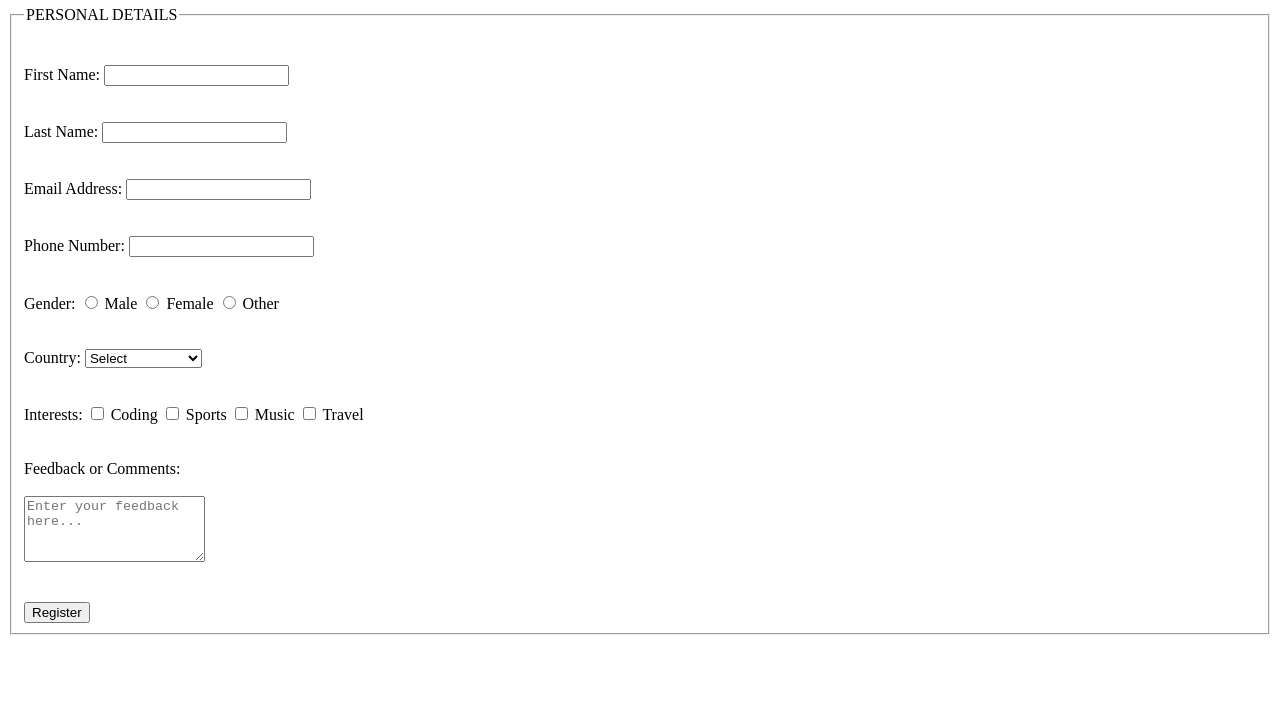
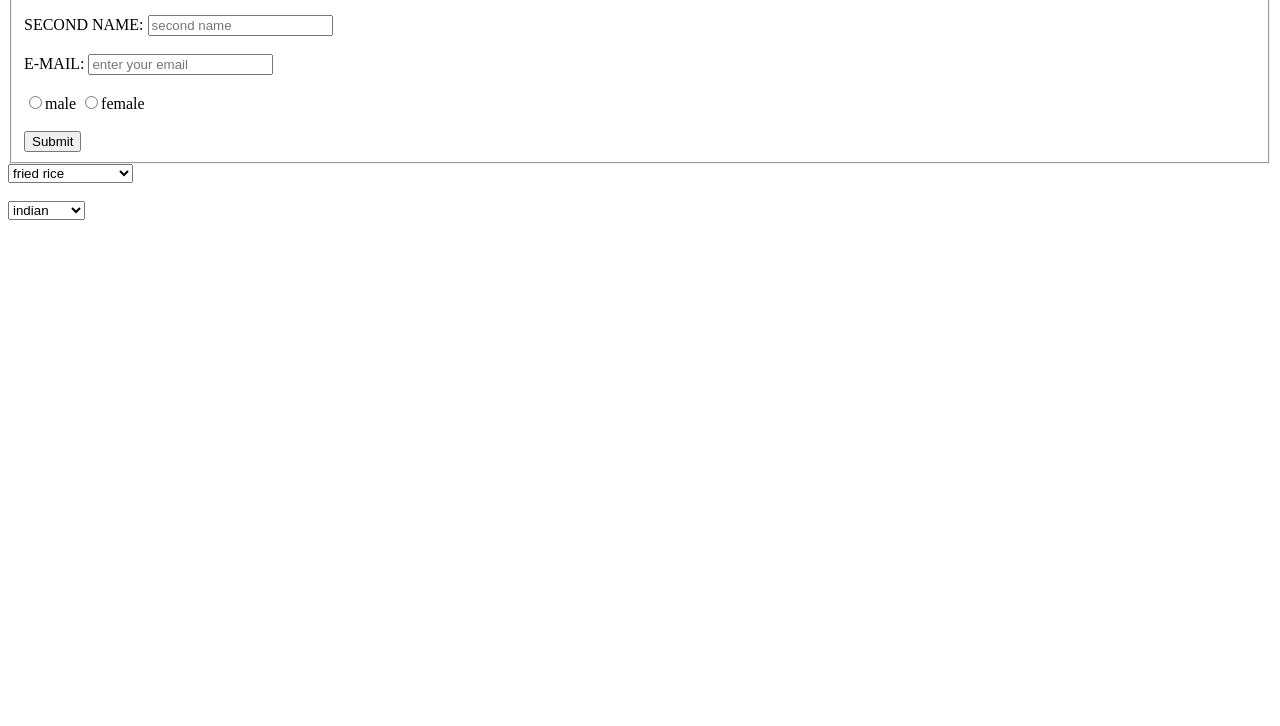
Before and after one commit to kamalakar5683/gfg-task, a plain HTML site: page index.html in a window 1280 px wide. Shown: the part 74-800 px from the top of the page. Drawn offline with Linux system fonts and the light colour scheme.

Commit message:
index.html

```diff
--- a/index.html
+++ b/index.html
@@ -3,78 +3,43 @@
 <head>
     <meta charset="UTF-8">
     <meta name="viewport" content="width=device-width, initial-scale=1.0">
-    <title>User Registration Form</title>
+    <title>Document</title>
 </head>
 <body>
-    <div class="form-container">
-        <h1>User Registration Form</h1>
-        <form action="/submit" method="post">
-           <fieldset>
-            <legend>PERSONAL DETAILS</legend><br><br>
-             <!-- Personal Details -->
-             <div class="form-group">
-                <label for="first-name">First Name:</label>
-                <input type="text" id="first-name" name="first-name" required>
-            </div>
-            <br><br>
-            <div class="form-group">
-                <label for="last-name">Last Name:</label>
-                <input type="text" id="last-name" name="last-name" required>
-            </div><br><br>
-            <div class="form-group">
-                <label for="email">Email Address:</label>
-                <input type="email" id="email" name="email" required>
-            </div>
-            <br><br>
-            <div class="form-group">
-                <label for="phone">Phone Number:</label>
-                <input type="tel" id="phone" name="phone">
-            </div>
-<br><br>
-            <!-- Preferences -->
-            <div class="form-group">
-                <label>Gender:</label>
-                <input type="radio" id="male" name="gender" value="male">
-                <label for="male">Male</label>
-                <input type="radio" id="female" name="gender" value="female">
-                <label for="female">Female</label>
-                <input type="radio" id="other" name="gender" value="other">
-                <label for="other">Other</label>
-            </div><br><br>
-            <div class="form-group">
-                <label for="country">Country:</label>
-                <select id="country" name="country">
-                    <option value="">Select</option>
-                    <option value="us">United States</option>
-                    <option value="in">India</option>
-                    <option value="uk">United Kingdom</option>
-                    <option value="ca">Canada</option>
-                </select>
-            </div><br><br>
-            <div class="form-group">
-                <label>Interests:</label>
-                <input type="checkbox" id="coding" name="interests" value="coding">
-                <label for="coding">Coding</label>
-                <input type="checkbox" id="sports" name="interests" value="sports">
-                <label for="sports">Sports</label>
-                <input type="checkbox" id="music" name="interests" value="music">
-                <label for="music">Music</label>
-                <input type="checkbox" id="travel" name="interests" value="travel">
-                <label for="travel">Travel</label>
-            </div>
+    <form action="" method="post">
+        <fieldset>
+            <legend >PERSONAL INFORMATION</legend><br>
+            <label for="fname">FIRST NAME:</label>
+        <input type="text" placeholder="first name" name="name" id="fname"><br>
+        <br>
+        <label for="sname">SECOND NAME:</label>
+        <input id="sname" type="text" placeholder="second name" name="name"><br>
+        <br><label for="name">E-MAIL:</label>
+        <input type="email" placeholder="enter your email"><br><br>
+<input type="radio">male  <input type="radio">female <br><br>
+        <input type="submit" >
+        </fieldset>
+        <select name="receipies" id="">
+            <optgroup label="veg">
+                <option value="fried rice">fried rice</option>
+                <option value="majuria">manjuria</option>
+            </optgroup>
+            <optgroup label="non veg">
+                <option value="chicken-biryani">chicken biryani</option>
+                <option value="france">france</option>
+            </optgroup>
+        </select>
+        <br><br>
+        <select name="" id="">
+            <datalist>
+                <option value="" >
+                    indian</option>
+                <option value="" >russian</option>
+                <option value="">french</option>
+                <option value="">american</option>
 
-            <!-- Feedback -->
-            <div class="form-group"><br><br>
-                <label for="feedback">Feedback or Comments:</label><br><br>
-                <textarea id="feedback" name="feedback" rows="4" placeholder="Enter your feedback here..."></textarea>
-            </div><br
-<br><br>
-            <!-- Submit -->
-            <div class="form-actions">
-                <button type="submit">Register</button>
-            </div>
-           </fieldset>
-        </form>
-    </div>
+            </datalist><br><br>
+        </select>
+    </form>
 </body>
 </html>
```
